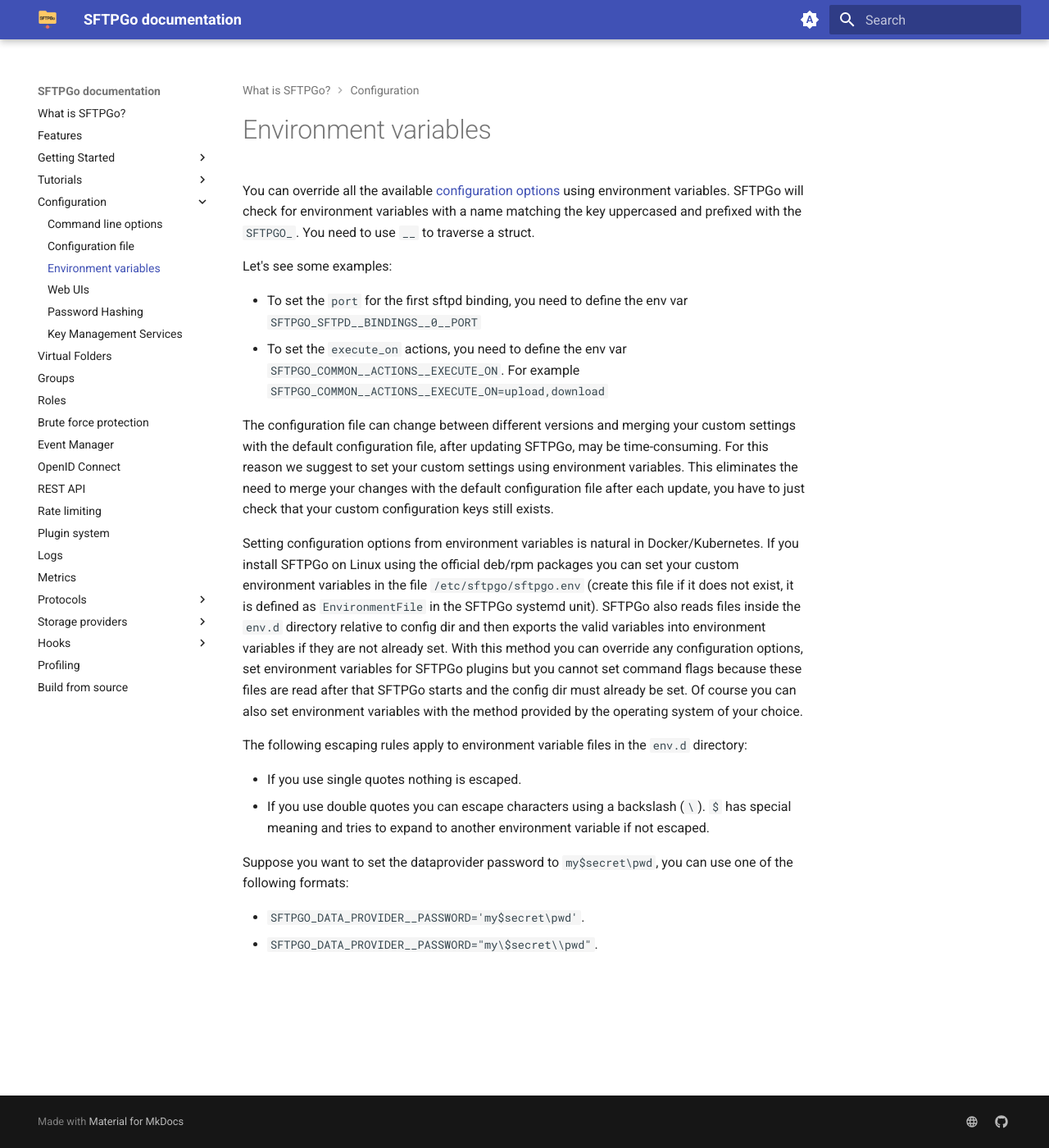
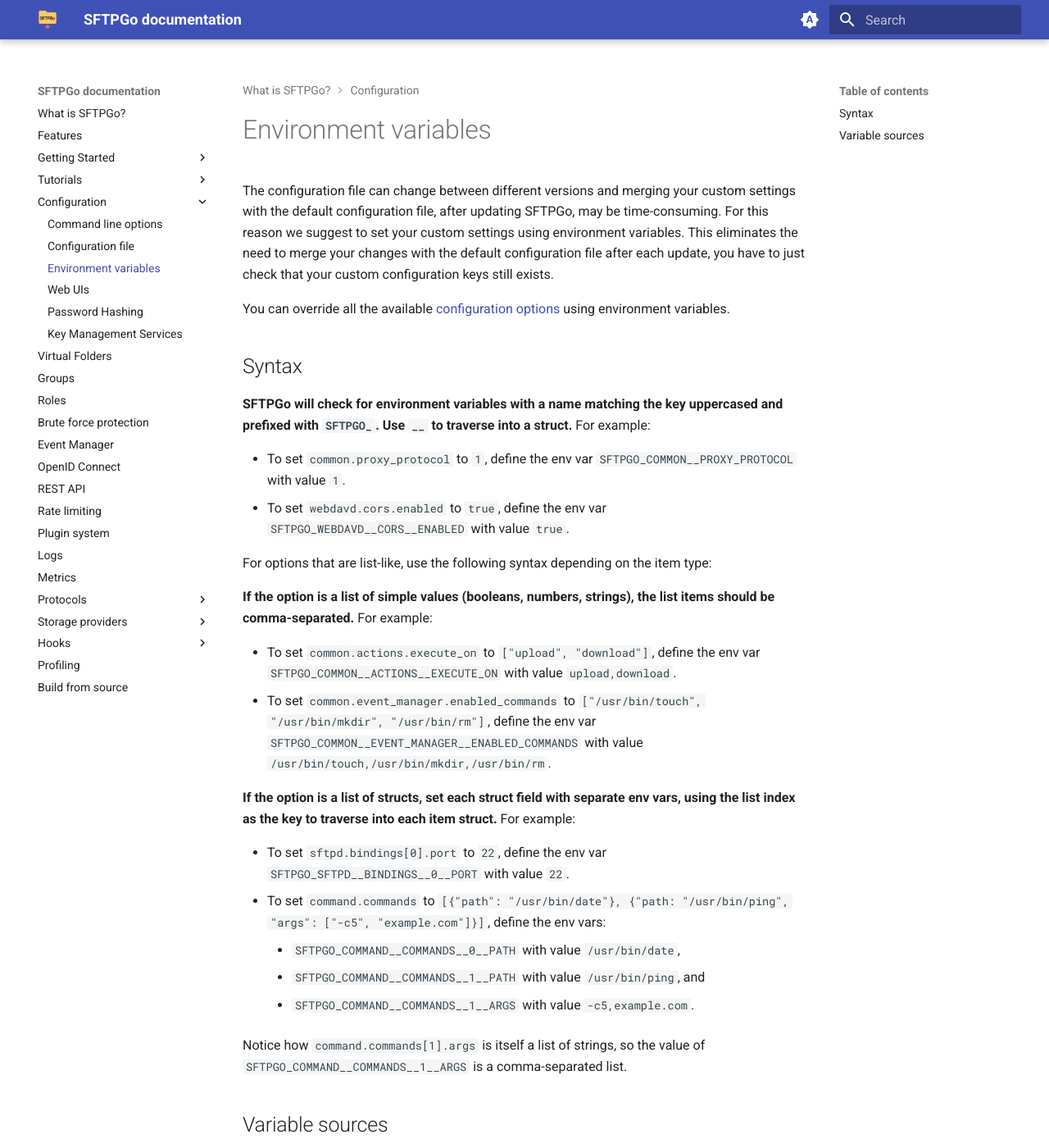
Before and after one commit to sftpgo/docs, an MkDocs documentation site: the page built from docs/env-vars.md, in a window 1280 px wide and 1400 px high. Shown: the whole window at 82% size. Built offline with MkDocs 1.6.1 and Material for MkDocs 9.7.7, drawn with Linux system fonts in a browser that asks for light colours; the version menu is left out.

Commit message:
More explicit syntax docs especially for lists
See drakkan/sftpgo#2128

```diff
--- a/docs/env-vars.md
+++ b/docs/env-vars.md
@@ -1,13 +1,34 @@
 # Environment variables
 
-You can override all the available [configuration options](config-file.md) using environment variables. SFTPGo will check for environment variables with a name matching the key uppercased and prefixed with the `SFTPGO_`. You need to use `__` to traverse a struct.
+The configuration file can change between different versions and merging your custom settings with the default configuration file, after updating SFTPGo, may be time-consuming. For this reason we suggest to set your custom settings using environment variables. This eliminates the need to merge your changes with the default configuration file after each update, you have to just check that your custom configuration keys still exists.
 
-Let's see some examples:
+You can override all the available [configuration options](config-file.md) using environment variables.
 
-- To set the `port` for the first sftpd binding, you need to define the env var `SFTPGO_SFTPD__BINDINGS__0__PORT`
-- To set the `execute_on` actions, you need to define the env var `SFTPGO_COMMON__ACTIONS__EXECUTE_ON`. For example `SFTPGO_COMMON__ACTIONS__EXECUTE_ON=upload,download`
+## Syntax
 
-The configuration file can change between different versions and merging your custom settings with the default configuration file, after updating SFTPGo, may be time-consuming. For this reason we suggest to set your custom settings using environment variables. This eliminates the need to merge your changes with the default configuration file after each update, you have to just check that your custom configuration keys still exists.
+**SFTPGo will check for environment variables with a name matching the key uppercased and prefixed with `SFTPGO_`. Use `__` to traverse into a struct.** For example:
+
+- To set `common.proxy_protocol` to `1`, define the env var `SFTPGO_COMMON__PROXY_PROTOCOL` with value `1`.
+- To set `webdavd.cors.enabled` to `true`, define the env var `SFTPGO_WEBDAVD__CORS__ENABLED` with value `true`.
+
+For options that are list-like, use the following syntax depending on the item type:
+
+**If the option is a list of simple values (booleans, numbers, strings), the list items should be comma-separated.** For example:
+
+- To set `common.actions.execute_on` to `["upload", "download"]`, define the env var `SFTPGO_COMMON__ACTIONS__EXECUTE_ON` with value `upload,download`.
+- To set `common.event_manager.enabled_commands` to `["/usr/bin/touch", "/usr/bin/mkdir", "/usr/bin/rm"]`, define the env var `SFTPGO_COMMON__EVENT_MANAGER__ENABLED_COMMANDS` with value `/usr/bin/touch,/usr/bin/mkdir,/usr/bin/rm`.
+
+**If the option is a list of structs, set each struct field with separate env vars, using the list index as the key to traverse into each item struct.** For example:
+
+- To set `sftpd.bindings[0].port` to `22`, define the env var `SFTPGO_SFTPD__BINDINGS__0__PORT` with value `22`.
+- To set `command.commands` to `[{"path": "/usr/bin/date"}, {"path: "/usr/bin/ping", "args": ["-c5", "example.com"]}]`, define the env vars:
+  - `SFTPGO_COMMAND__COMMANDS__0__PATH` with value `/usr/bin/date`,
+  - `SFTPGO_COMMAND__COMMANDS__1__PATH` with value `/usr/bin/ping`, and
+  - `SFTPGO_COMMAND__COMMANDS__1__ARGS` with value `-c5,example.com`.
+
+Notice how `command.commands[1].args` is itself a list of strings, so the value of `SFTPGO_COMMAND__COMMANDS__1__ARGS` is a comma-separated list.
+
+## Variable sources
 
 Setting configuration options from environment variables is natural in Docker/Kubernetes.
 If you install SFTPGo on Linux using the official deb/rpm packages you can set your custom environment variables in the file `/etc/sftpgo/sftpgo.env` (create this file if it does not exist, it is defined as `EnvironmentFile` in the SFTPGo systemd unit).
```
